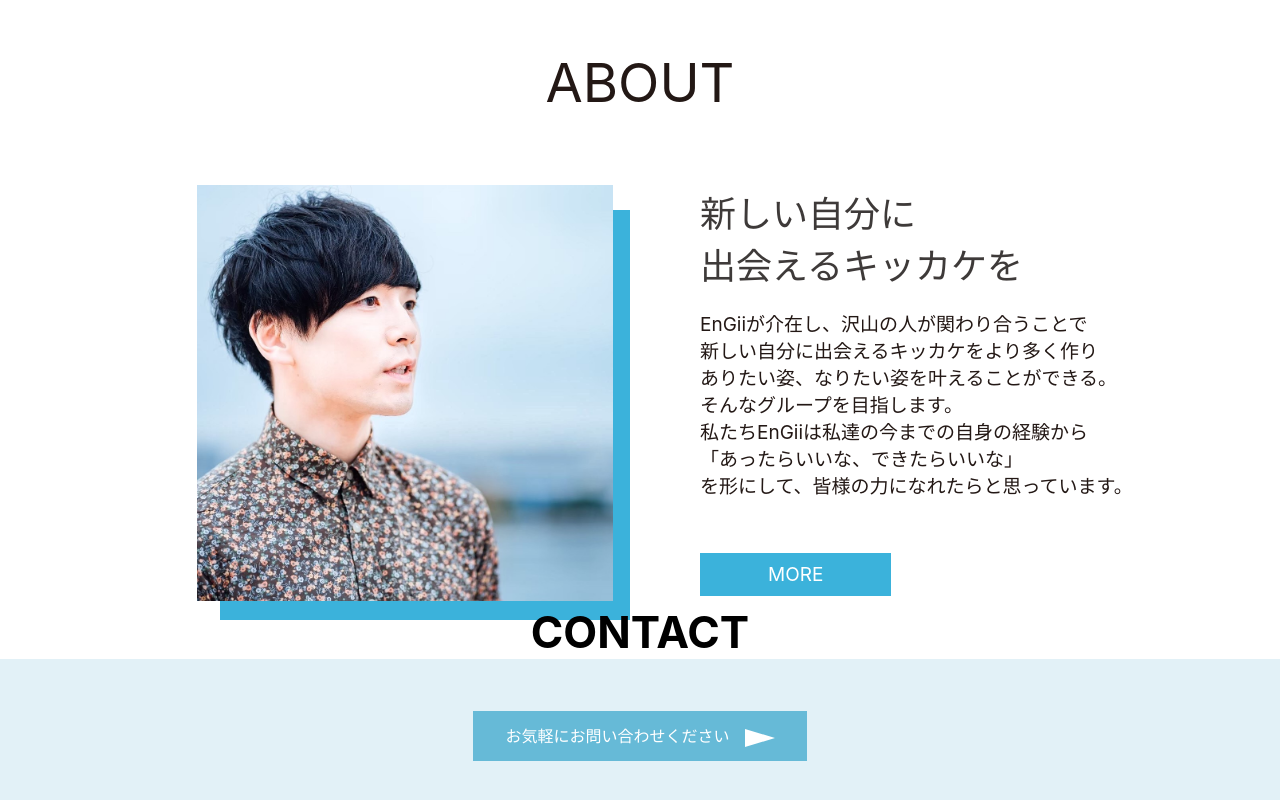
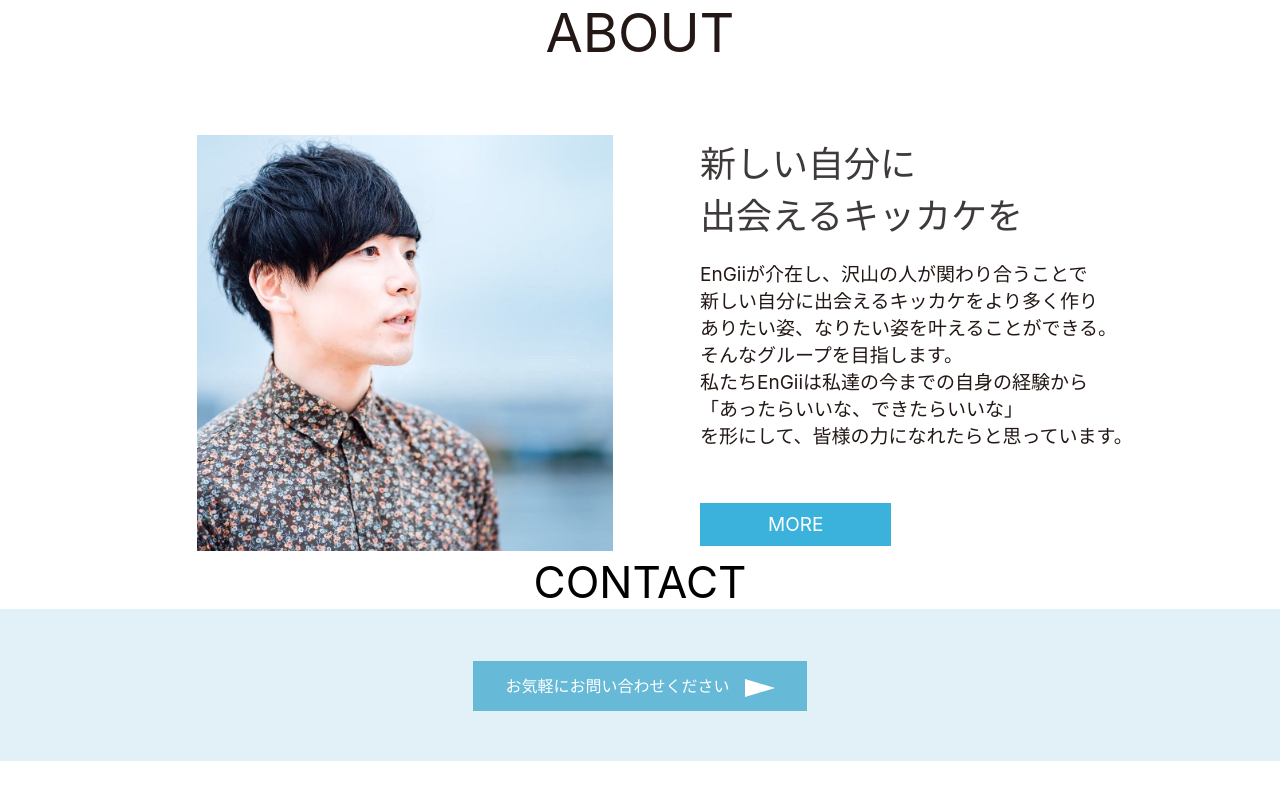
Before and after one commit to reiji-0720/EnGii-HP-recreate, a Nuxt app: page / in a window 1280 px wide. Shown: the part 1191-1991 px from the top of the page. After the commit the page ends 1952 px from the top, so only its background shows below. Built offline with nearby package versions, Linux system fonts and the light colour scheme.

Commit message:
about調整

```diff
--- a/components/about.vue
+++ b/components/about.vue
@@ -6,7 +6,7 @@
         <div class="aboutMain">
             <div class="aboutImg">
                 <img src="~/assets/IMG_5646.JPG" class="leaderLogo" width="65%">
-                <div class="backImg"></div>
+                <div class="aboutBackImg"></div>
             </div>
             <div class="aboutText">
                 <p class="aboutMainText">新しい自分に<br>
@@ -37,7 +37,7 @@ export default {
 <style>
 
 .aboutTitle {
-  margin: 50px 0 30px 0;
+  margin: 0 0 30px 0;
 }
 .aboutTitle p {
   font-size: 54px;
--- a/components/contact.vue
+++ b/components/contact.vue
@@ -1,6 +1,6 @@
 <template>
   <div class="contactContainer">
-    <h1 class="contactText">CONTACT</h1>
+    <p class="contactText">CONTACT</p>
     <div class="contactArea">
       <nuxt-link to class="contact">
         お気軽にお問い合わせください<Triangle />
```
